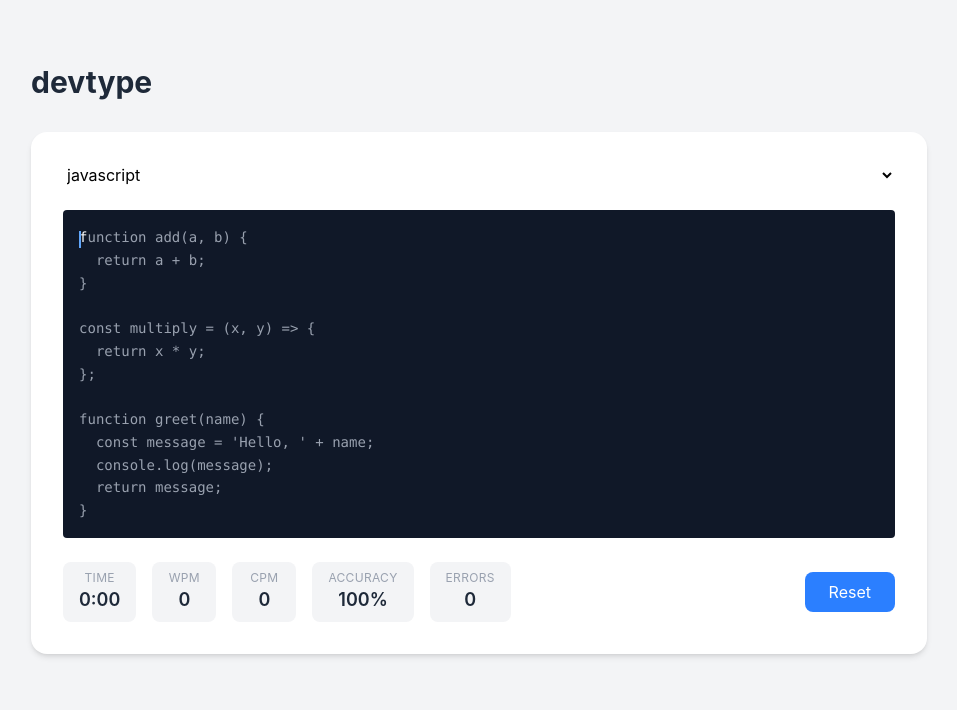
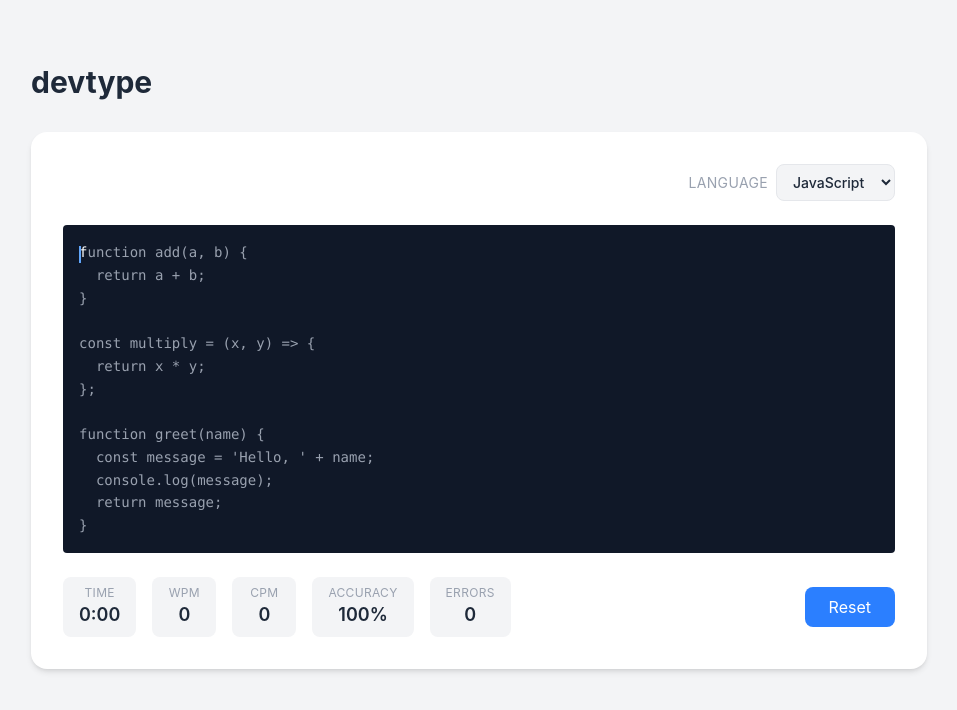
Before and after one commit to Koji1999/devtype, a React (Vite) app: page / in a window 1280 px wide. Shown: the top 710 px of the page, without its empty margins (161-1118 px from the left). Built offline with nearby package versions, Linux system fonts and the light colour scheme.

Commit message:
changed dropdown

```diff
--- a/src/components/LanguageSelector.tsx
+++ b/src/components/LanguageSelector.tsx
@@ -4,19 +4,26 @@ interface LanguageSelectorProps {
 }
 
 export default function LanguageSelector ({ language, onChange}: LanguageSelectorProps) {
-  return (
-    <select value={language} onChange={e => onChange(e.target.value)}>
-      <option value="javascript">javascript</option>
-      <option value="typescript">typescript</option>
-      <option value="python">python</option>
-      <option value="ruby">ruby</option>
-      <option value="go">go</option>
-      <option value="rust">rust</option>
-      <option value="java">java</option>
-      <option value="cpp">cpp</option>
-      <option value="swift">swift</option>
-      <option value="php">php</option>
-      <option value="css">css</option>
+ return (
+  <div className="flex items-center gap-2 ml-auto">
+    <label className="text-sm text-gray-400 uppercase tracking-wide">Language</label>
+    <select
+      value={language}
+      onChange={e => onChange(e.target.value)}
+      className="bg-gray-100 text-gray-800 font-medium text-sm px-3 py-2 rounded-lg border border-gray-200 hover:border-blue-400 focus:outline-none focus:border-blue-500 cursor-pointer transition-colors"
+    >
+      <option value="javascript">JavaScript</option>
+      <option value="typescript">TypeScript</option>
+      <option value="python">Python</option>
+      <option value="ruby">Ruby</option>
+      <option value="go">Go</option>
+      <option value="rust">Rust</option>
+      <option value="java">Java</option>
+      <option value="cpp">C++</option>
+      <option value="swift">Swift</option>
+      <option value="php">PHP</option>
+      <option value="css">CSS</option>
     </select>
+  </div>
   )
 }
```
